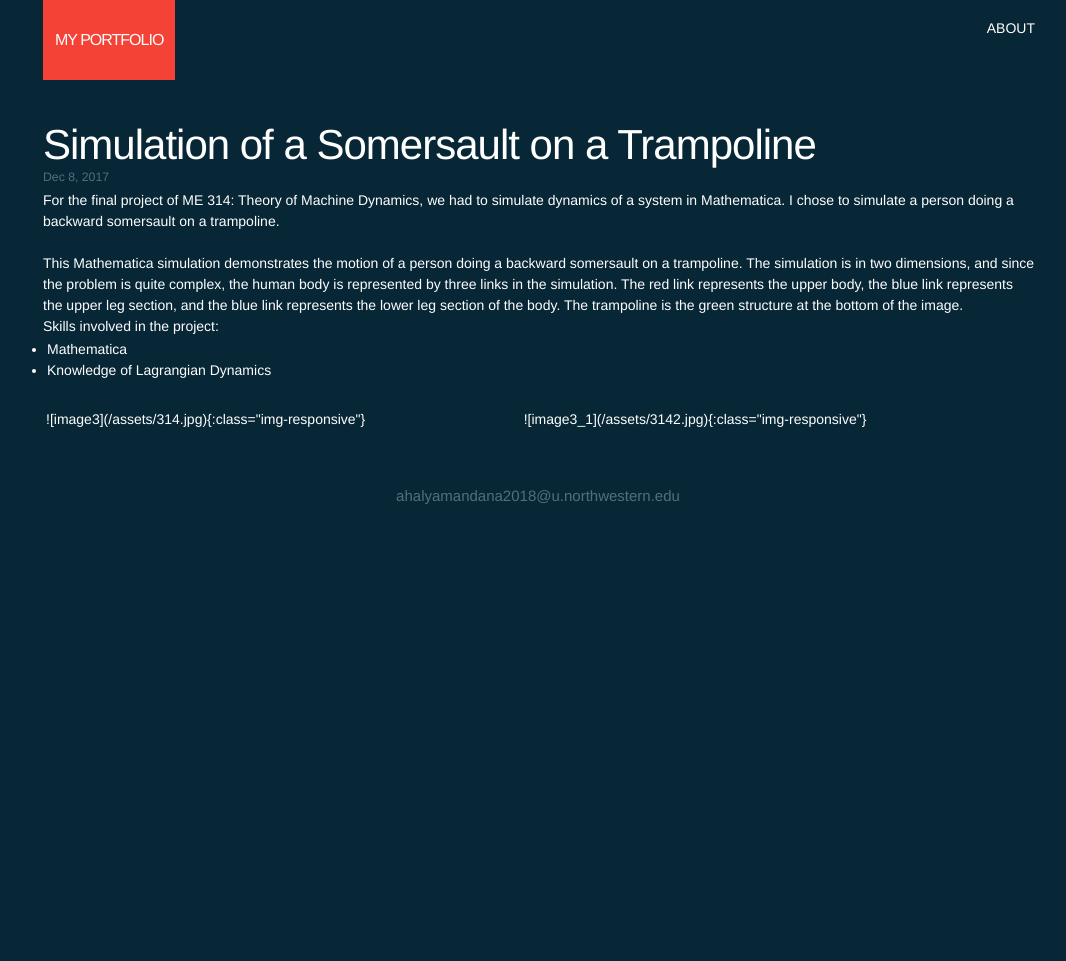
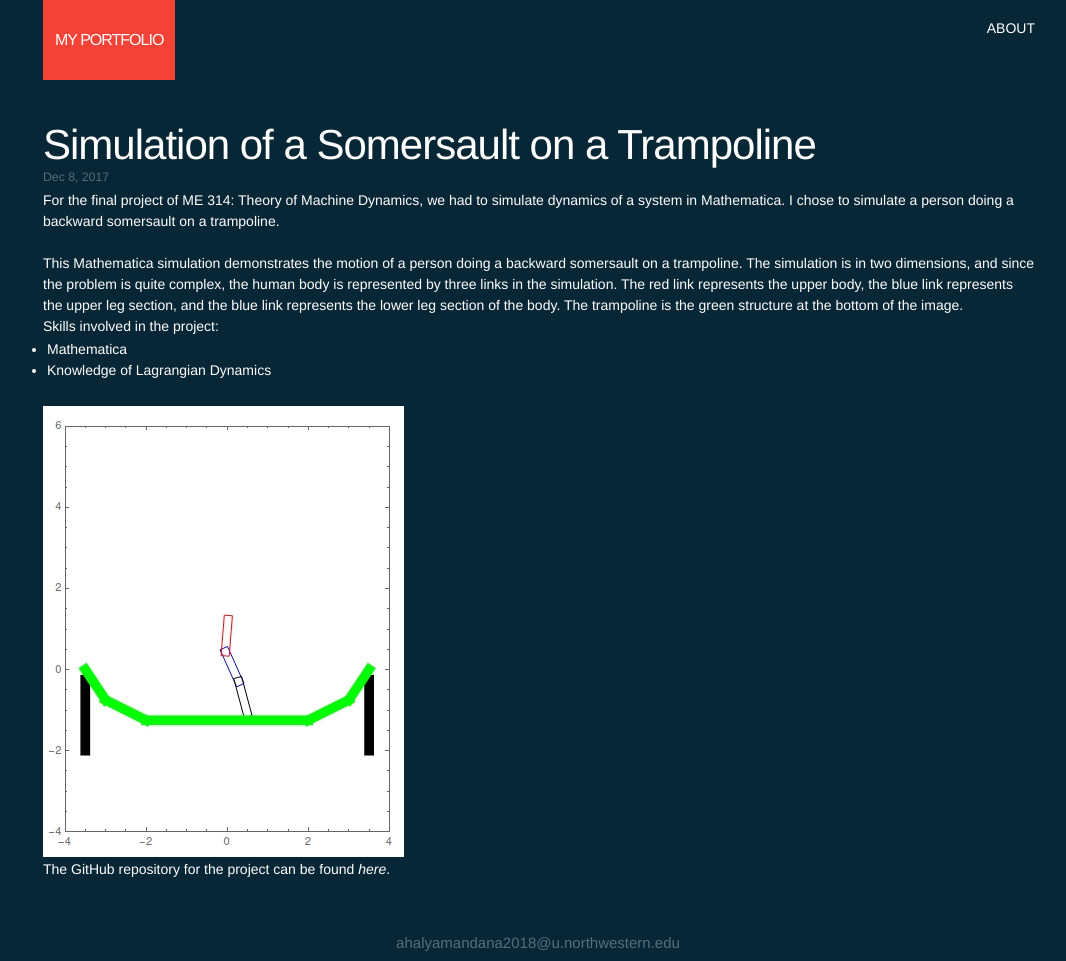
Before and after one commit to am2512/am2512.github.io, a Jekyll site: the page built from _posts/2017-12-08-project3 .markdown, in a window 1280 px wide. Shown: the whole page, without its empty margins (101-1167 px from the left). Built offline with Jekyll 4.4.1, drawn with Linux system fonts in a browser that asks for light colours; before the commit the page ends 900 px from its top, so only the background shows below that.

Commit message:
Photos for object tracking

```diff
--- a/_posts/2017-09-04-project4.markdown
+++ b/_posts/2017-09-04-project4.markdown
@@ -7,7 +7,7 @@ date:   2017-12-08 11:31:49 +0200
 categories: jekyll update
 ---
 
-For the final project of ME 495: Robotic Manipulation, we had to simulate the motion of the KUKA youBot using V-REP.
+For the final project of ME 495: Robotic Manipulation, we had to simulate the motion of the KUKA youBot using V-REP. This involved generating the angles for the wheels as well as the arm.
 <br>
 <br>
 
@@ -20,3 +20,5 @@ Skills involved in the project:
 
     </ul>
 <br>
+
+![image4](/assets/project4.jpg){:class="img-responsive"}
--- a/_posts/2017-09-05-project2.markdown
+++ b/_posts/2017-09-05-project2.markdown
@@ -11,7 +11,9 @@ categories: jekyll update
 
 The goal of this project was to track a red ball that is front of the webcam. The webcam was fixed to a servo motor mechanism. As the ball moved, the servo motors would also move to track the ball continuously.
 <br>
-
+![hackathon1](/assets/hackathon1.jpg){:class="img-responsive"}
+<br>
+![hackathon2](/assets/hackathon2.jpg){:class="img-responsive"}
 <br>
 
 Skills involved in the project:
--- a/_posts/2017-12-08-project3 .markdown
+++ b/_posts/2017-12-08-project3 .markdown
@@ -21,22 +21,9 @@ Skills involved in the project:
       <li> Mathematica </li>
       <li> Knowledge of Lagrangian Dynamics </li>
 
-    </ul>
+</ul>
 <br>
 
+![image3](/assets/314.jpg){:class="img-responsive"}
 
-
-<table style="width:100%">
-
-  <tr>
-
-
-
-
-<td>![image3](/assets/314.jpg){:class="img-responsive"}
-</td>
-<td>
-![image3_1](/assets/3142.jpg){:class="img-responsive"}
-</td>
- </tr>
-</table>
+The GitHub repository for the project can be found <i><a href="https://github.com/am2512/me314_final_project">here</a></i>.
```
Also changed, not shown: about.md (+1 -9 lines), assets/hackathon1.jpg (added), assets/hackathon2.jpg (added), assets/project4.jpg (added).
